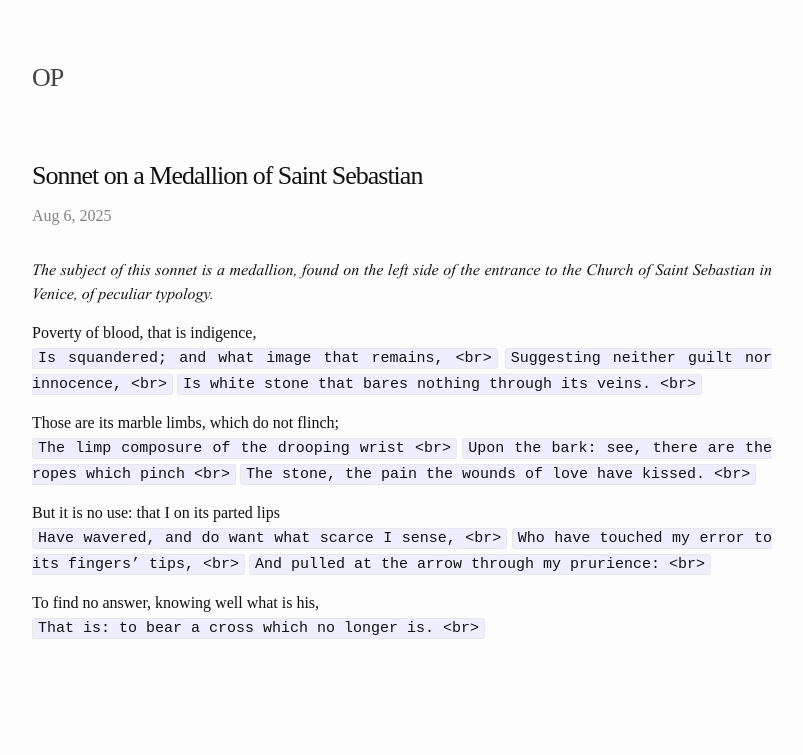
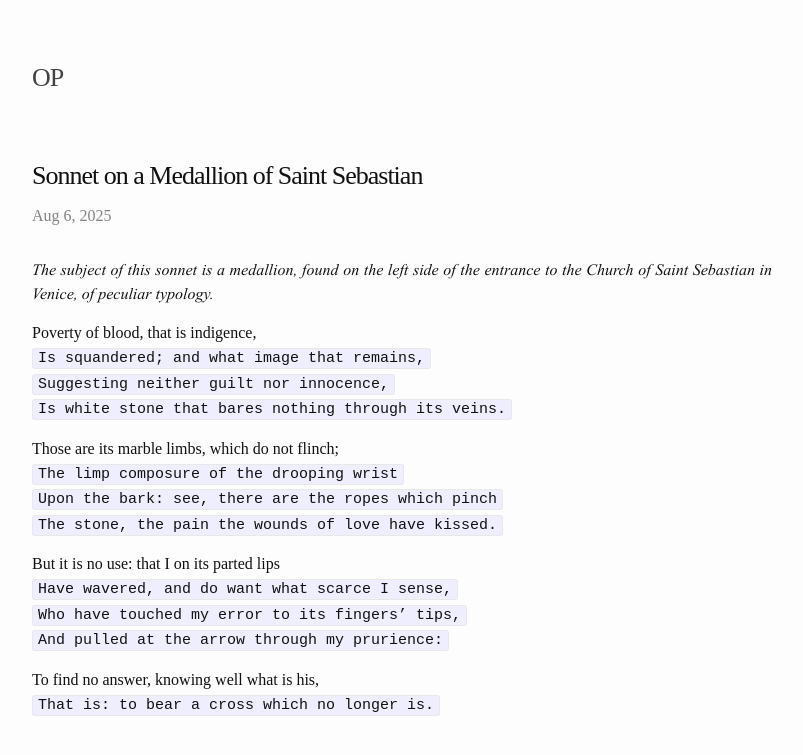
Before and after one commit to TheatrumMundi/TheatrumMundi, a Jekyll site: the page built from _posts/2025-08-06-sonnet-on-medallion.markdown, in a window 1280 px wide. Shown: the top 755 px of the page, without its empty margins (238-1041 px from the left). Built offline with Jekyll 4.4.1, drawn with Linux system fonts in a browser that asks for light colours; some web fonts are replaced.

Commit message:
Update 2025-08-06-sonnet-on-medallion.markdown

````diff
--- a/_posts/2025-08-06-sonnet-on-medallion.markdown
+++ b/_posts/2025-08-06-sonnet-on-medallion.markdown
@@ -8,19 +8,19 @@ categories: jekyll update
 *The subject of this sonnet is a medallion, found on the left side of the entrance to the Church of Saint Sebastian in Venice, of peculiar typology.*
 
 Poverty of blood, that is indigence, <br>
-```Is squandered; and what image that remains, <br> ```
-```Suggesting neither guilt nor innocence, <br> ```
-```Is white stone that bares nothing through its veins. <br> ```
+```Is squandered; and what image that remains,``` <br>
+```Suggesting neither guilt nor innocence,``` <br>
+```Is white stone that bares nothing through its veins.``` <br>
 
 Those are its marble limbs, which do not flinch; <br>
-```The limp composure of the drooping wrist <br>```
-```Upon the bark: see, there are the ropes which pinch <br>```
-```The stone, the pain the wounds of love have kissed. <br>```
+```The limp composure of the drooping wrist``` <br>
+```Upon the bark: see, there are the ropes which pinch``` <br>
+```The stone, the pain the wounds of love have kissed.```<br>
 
 But it is no use: that I on its parted lips <br>
-```Have wavered, and do want what scarce I sense, <br>```
-```Who have touched my error to its fingers’ tips, <br>```
-```And pulled at the arrow through my prurience: <br>```
+```Have wavered, and do want what scarce I sense,``` <br>
+```Who have touched my error to its fingers’ tips,``` <br>
+```And pulled at the arrow through my prurience: ```<br>
 
 To find no answer, knowing well what is his, <br>
-```That is: to bear a cross which no longer is. <br>```
+```That is: to bear a cross which no longer is.``` <br>
````
